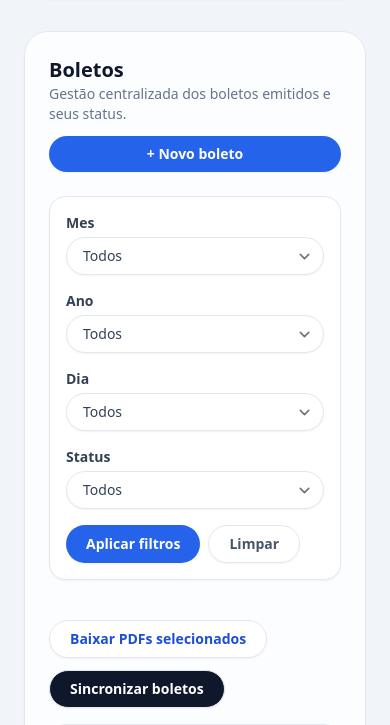
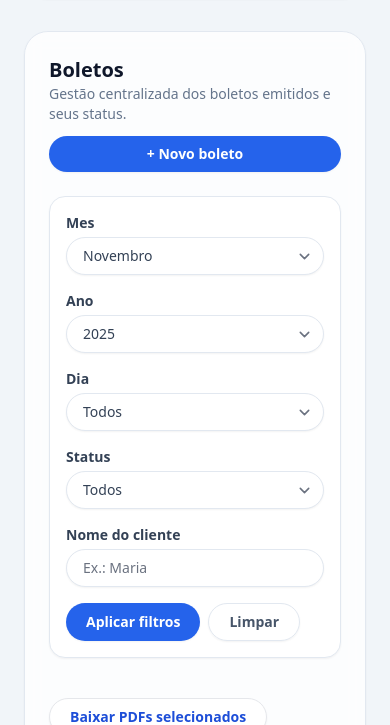
Before and after one commit to ADRIANO1992DIAS/Receber_inter, a Django app: page /boletos/ in a window 390 px wide. Shown: the part 325-1050 px from the top of the page. Run offline with Django 5.2, Linux system fonts and the light colour scheme; a user stored in the database is signed in; data comes from the database, SQL or seed files in the repository; both versions use the stored data as it was after the commit; some libraries are stand-ins or nearby versions.

Commit message:
alteracao

```diff
--- a/billing/views.py
+++ b/billing/views.py
@@ -1297,10 +1297,15 @@ def cliente_delete(request, cliente_id: int):
 def boletos_list(request):
     boletos = Boleto.objects.select_related("cliente")
 
-    mes_param = request.GET.get("mes", "").strip()
-    ano_param = request.GET.get("ano", "").strip()
+    hoje = timezone.localdate()
+    mes_param_raw = request.GET.get("mes") if "mes" in request.GET else str(hoje.month)
+    ano_param_raw = request.GET.get("ano") if "ano" in request.GET else str(hoje.year)
+
+    mes_param = (mes_param_raw or "").strip()
+    ano_param = (ano_param_raw or "").strip()
     status_param = request.GET.get("status", "").strip()
     dia_param = request.GET.get("dia", "").strip()
+    nome_param = request.GET.get("nome", "").strip()
 
     mes_selecionado = ""
     if mes_param:
@@ -1354,6 +1359,11 @@ def boletos_list(request):
         if dia_valor and 1 <= dia_valor <= 31:
             boletos = boletos.filter(data_vencimento__day=dia_valor)
             dia_selecionado = str(dia_valor)
+
+    nome_selecionado = ""
+    if nome_param:
+        boletos = boletos.filter(cliente__nome__icontains=nome_param)
+        nome_selecionado = nome_param
 
     anos_disponiveis = list(
         Boleto.objects.order_by("-competencia_ano")
@@ -1390,6 +1400,7 @@ def boletos_list(request):
         "dia_selecionado": dia_selecionado,
         "status_opcoes": status_opcoes,
         "status_selecionado": status_selecionado,
+        "nome_selecionado": nome_selecionado,
     }
     return render(request, "billing/boletos_list.html", context)
 
--- a/templates/billing/boletos_list.html
+++ b/templates/billing/boletos_list.html
@@ -64,6 +64,17 @@
               <option value="{{ status.value }}"{% if status.value == status_selecionado %} selected{% endif %}>{{ status.label }}</option>
             {% endfor %}
           </select>
+        </div>
+        <div class="flex flex-1 flex-col gap-1 md:max-w-xs">
+          <label class="text-sm font-semibold text-slate-700" for="filtro-nome">Nome do cliente</label>
+          <input
+            id="filtro-nome"
+            name="nome"
+            type="text"
+            value="{{ nome_selecionado }}"
+            placeholder="Ex.: Maria"
+            class="rounded-full border border-slate-200 px-4 py-2 text-sm text-slate-700 shadow-sm focus:border-brand-300 focus:outline-none focus:ring-2 focus:ring-brand-200"
+          />
         </div>
         <div class="flex flex-row gap-2">
           <button
```
Also changed, not shown: data/db.sqlite3.
